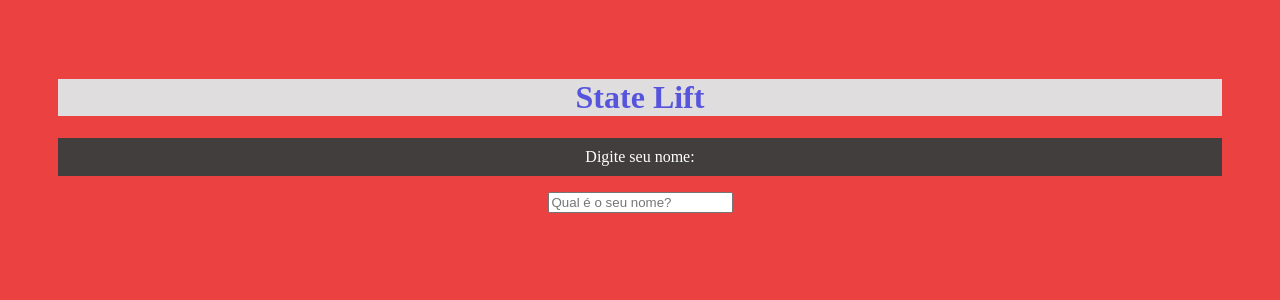
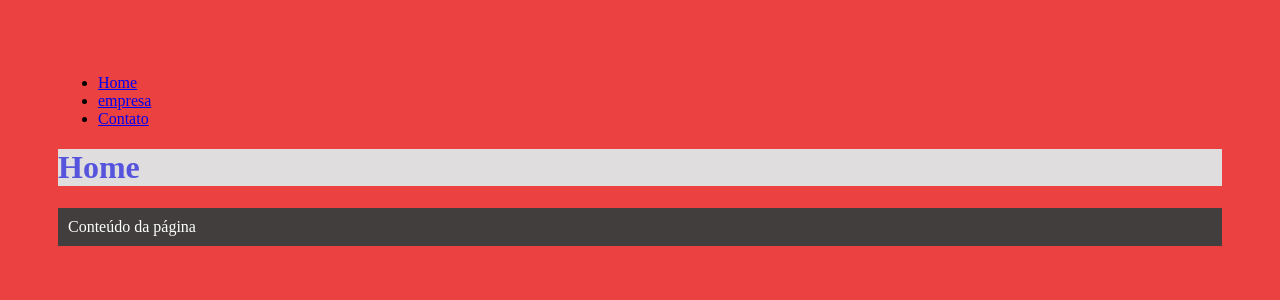
Before and after one commit to GeorgeMBS/React, a React (Create React App) app in the folder meu-projeto-react/: page / in a window 1280 px wide. Shown: the top 300 px of the page. Built offline with nearby package versions, Linux system fonts and the light colour scheme.

Commit message:
atualização-curso-react

```diff
--- a/meu-projeto-react/package.json
+++ b/meu-projeto-react/package.json
@@ -8,7 +8,8 @@
     "@testing-library/user-event": "^13.5.0",
     "react": "^18.2.0",
     "react-dom": "^18.2.0",
-    "react-scripts": "5.0.1",
+    "react-router-dom": "^6.3.0",
+    "react-scripts": "^2.1.3",
     "web-vitals": "^2.1.4"
   },
   "scripts": {
--- a/meu-projeto-react/src/App.js
+++ b/meu-projeto-react/src/App.js
@@ -1,19 +1,34 @@
-import './App.css';
-import {useState} from 'react'
-import SeuNome from './components/SeuNome';
-import Saudacao from './components/Saudacao';
+import React from 'react'
+import { BrowserRouter as Router, Routes, Route, Link } from 'react-router-dom'
+import Home from './components/pages/Home'
+import Contato from './components/pages/Contato'
+import Empresa from './components/pages/Empresa'
+
+
 
 
 function App() {
-  const [nome, setNome] = useState()
 
   return (
-    <div className="App">
-     <h1>State Lift</h1>
-     <SeuNome setNome={setNome} />
-     <Saudacao nome={nome} />
-    </div>
-  )
+    <Router>
+        <ul>
+            <li>
+              <Link to='/'>Home</Link>
+            </li>
+            <li>
+              <Link to='/empresa'>empresa</Link>
+            </li>
+            <li>
+              <Link to='/contato'>Contato</Link>
+            </li>
+        </ul>
+      <Routes>
+        <Route exact path="/" element={<Home/>} />
+        <Route path="/empresa" element={<Empresa/>} />
+        <Route path="/contato" element={<Contato/>} />
+      </Routes>
+    </Router>
+  );
 }
 
 export default App;
--- /dev/null
+++ b/meu-projeto-react/src/components/pages/Contato.js
@@ -0,0 +1,12 @@
+import React from 'react'
+
+function Contato() {
+    return (
+        <div>
+            <h1>Contato</h1>
+            <p>Conteúdo da página</p>
+        </div>
+    )
+}
+
+export default Contato
--- /dev/null
+++ b/meu-projeto-react/src/components/pages/Empresa.js
@@ -0,0 +1,12 @@
+import React from 'react'
+
+function Empresa() {
+    return (
+        <div>
+            <h1>Empresa</h1>
+            <p>Conteúdo da página</p>
+        </div>
+    )
+}
+
+export default Empresa
--- /dev/null
+++ b/meu-projeto-react/src/components/pages/Home.js
@@ -0,0 +1,12 @@
+import React from 'react'
+
+function Home() {
+    return (
+        <div>
+            <h1>Home</h1>
+            <p>Conteúdo da página</p>
+        </div>
+    )
+}
+
+export default Home
```
Also changed, not shown: 1 other file (tests, documents, lock files or other folders).
